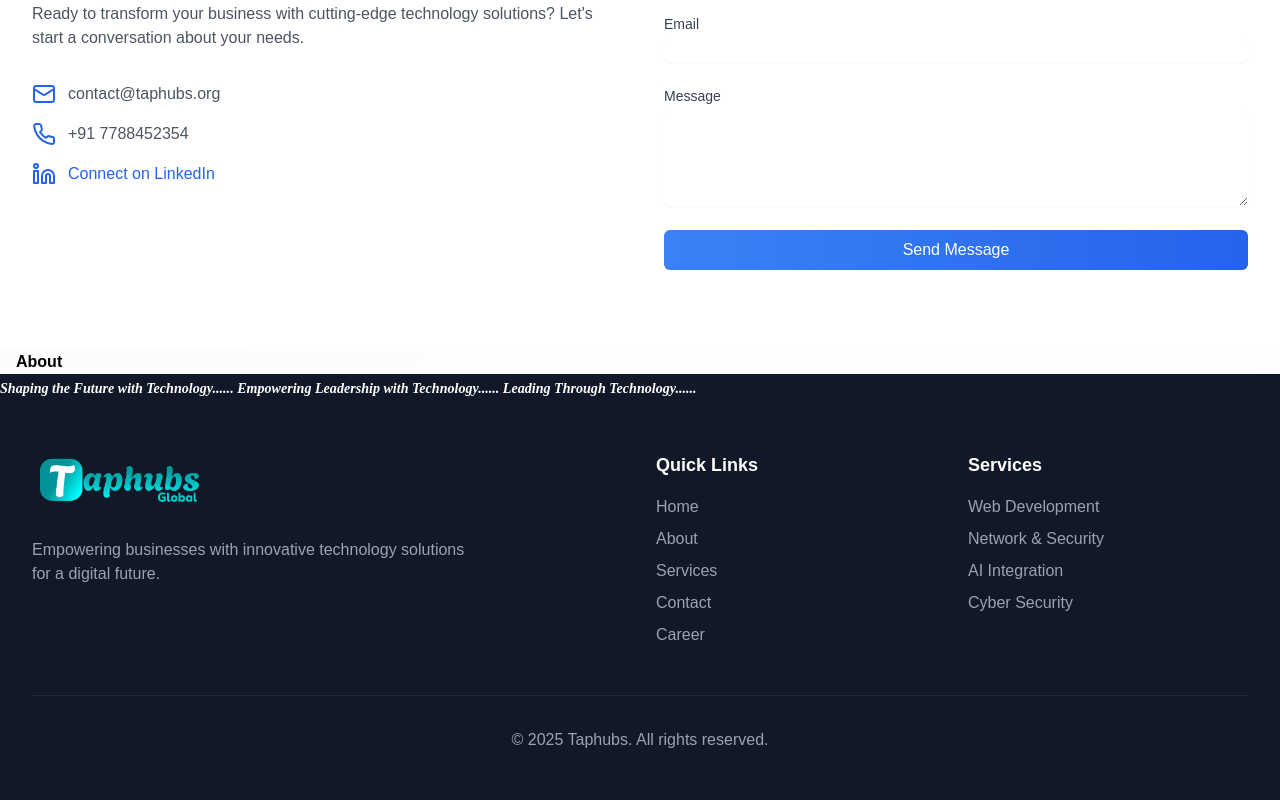
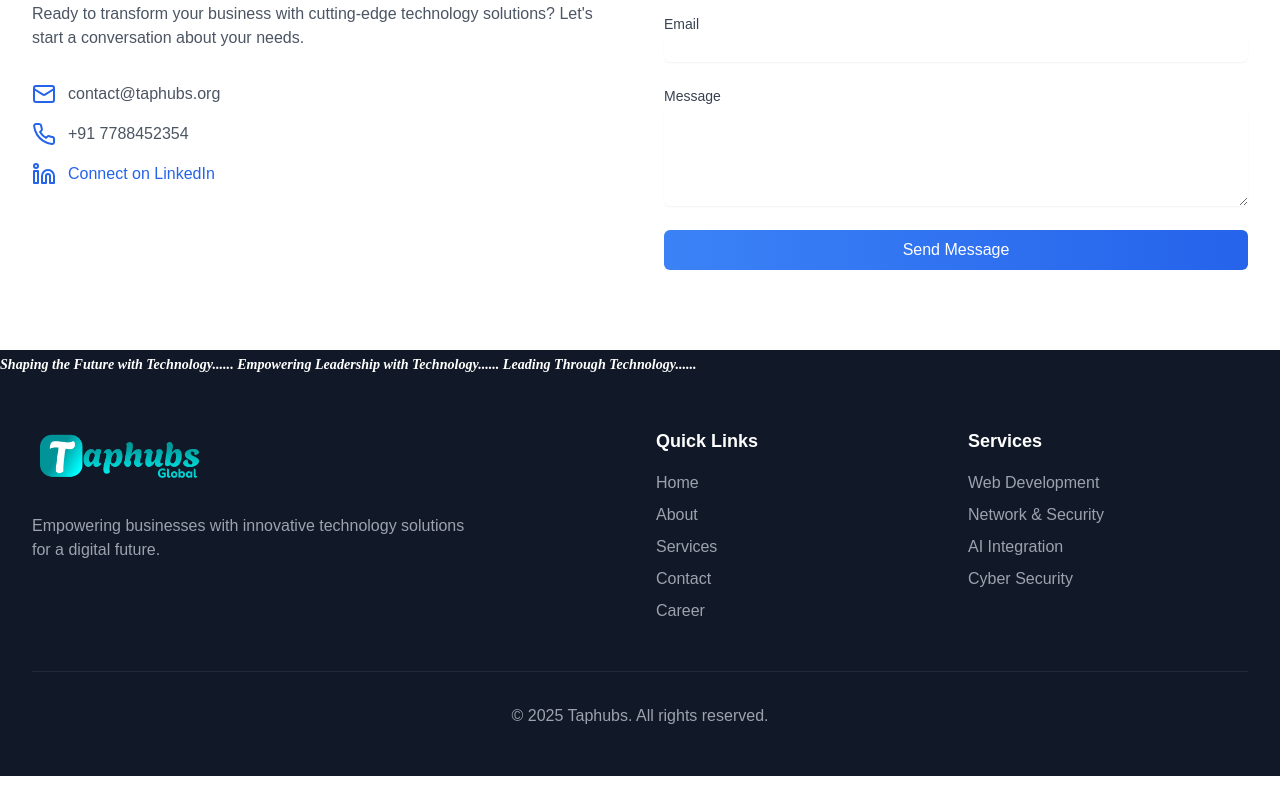
Before and after one commit to Jayaswetha-7/company-site, a React (Vite) app: page / in a window 1280 px wide. Shown: the part 2530-3330 px from the top of the page. After the commit the page ends 3306 px from the top, so only its background shows below. Built offline with nearby package versions, Linux system fonts and the light colour scheme.

Commit message:
Remove DropMenu component from App and adjust DropmenuService styling for improved layout and visibility

```diff
--- a/src/App.tsx
+++ b/src/App.tsx
@@ -52,7 +52,7 @@ function App() {
                 <NewService />
                 <Careers />
                 <Contact />
-                <DropMenu />
+
                 <MarqueeWrapper />
                 <Footer />
               </>
--- a/src/components/DropmenuService.tsx
+++ b/src/components/DropmenuService.tsx
@@ -56,7 +56,7 @@ const DropmenuService = () => {
       </Link>
       {isOpen && (
         <div
-          className={`fixed top-[7vh] pt-4 left-0 w-screen bg-white p-2 flex items-center px-4 transition-all  duration-500 ease-in-out transform
+          className={`fixed top-[6vh] pt-6 left-0 w-screen bg-red-500 pb-10 p-2 flex items-center px-4 transition-all  duration-500 ease-in-out transform
           `}
           onMouseLeave={handleMouseLeave}
           onMouseEnter={handleMouseEnter}
```
